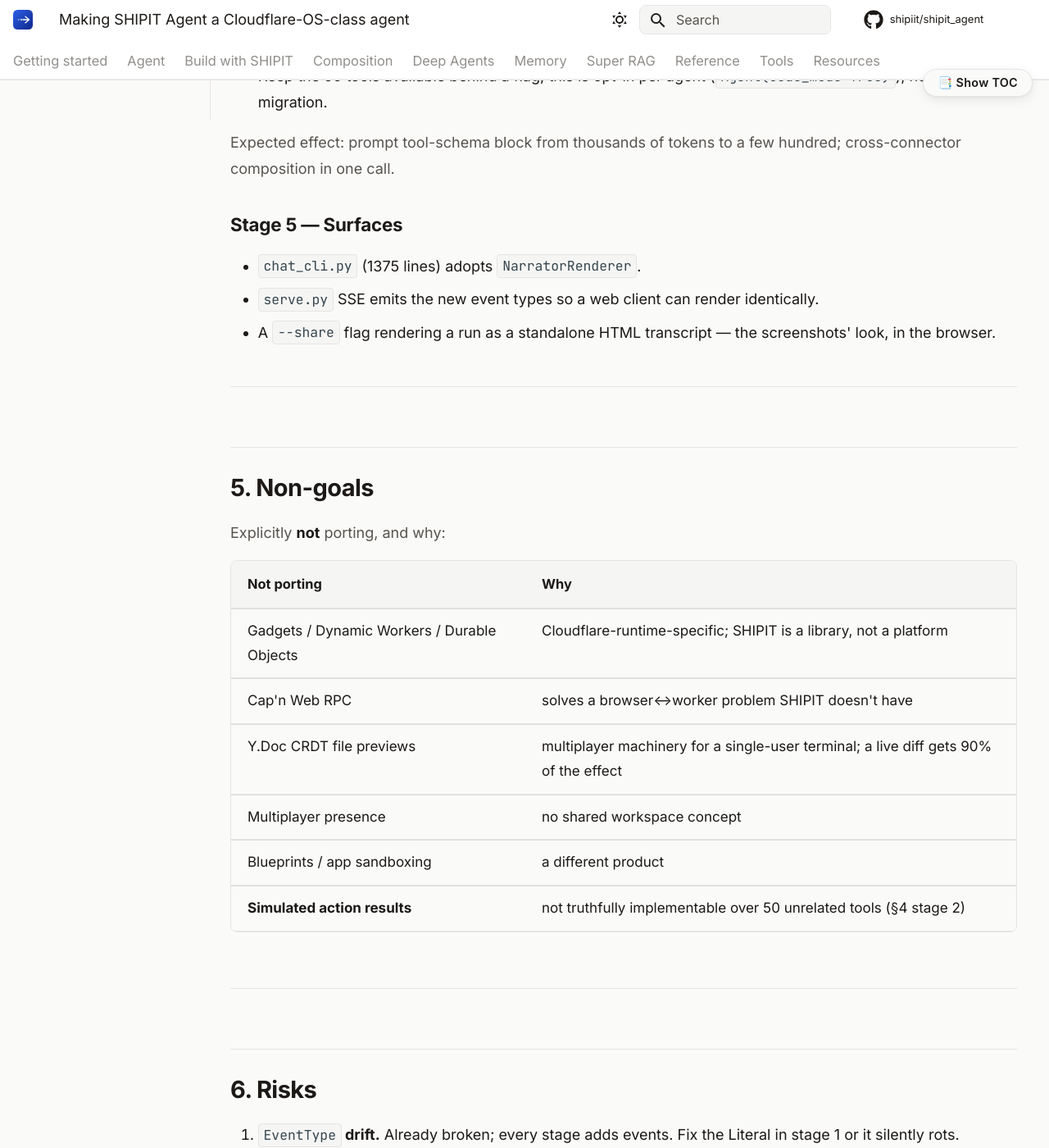
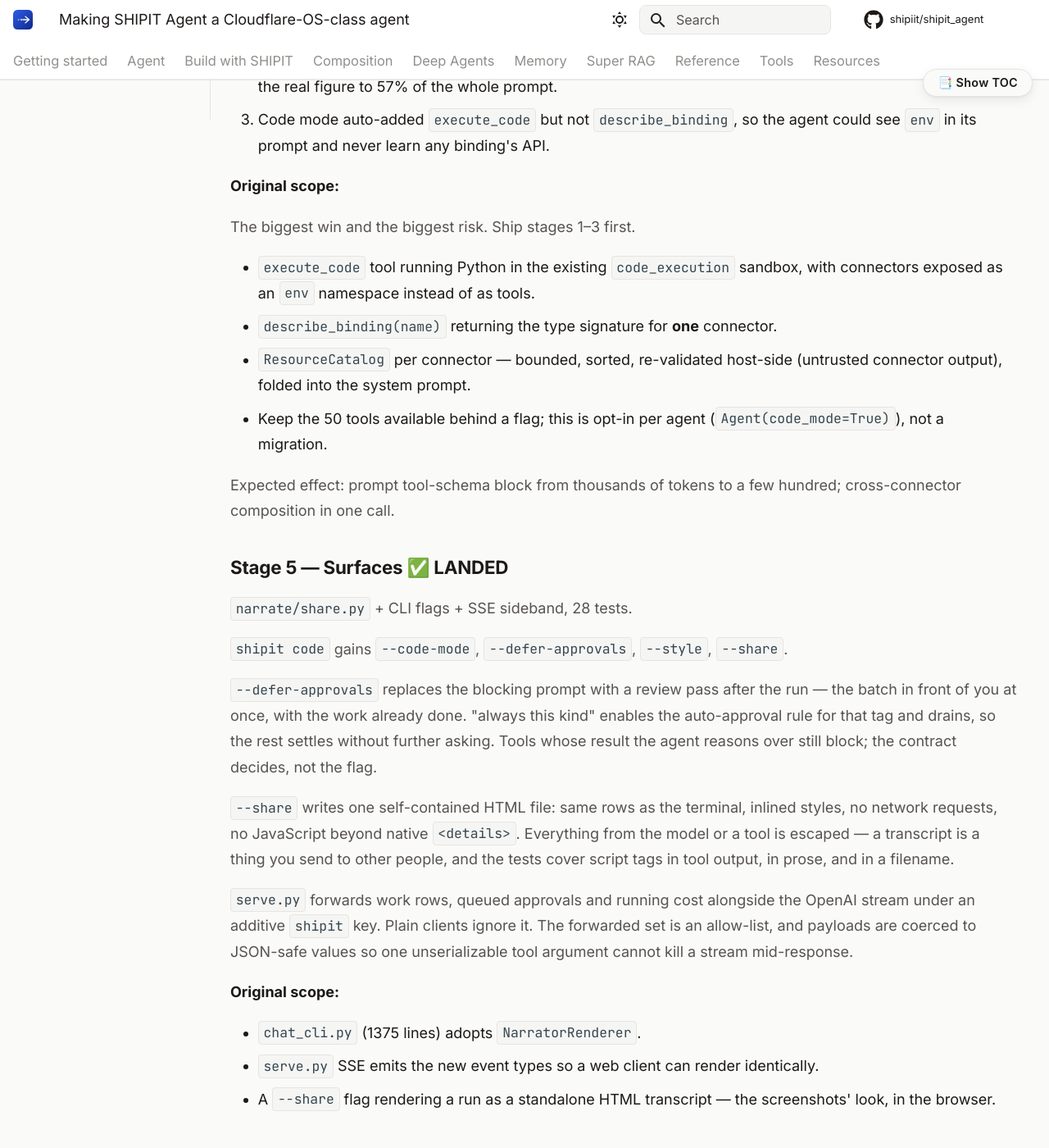
Before and after one commit to shipiit/shipit_agent, an MkDocs documentation site: the page built from docs/design/modern-agent-upgrade.md, in a window 1280 px wide and 1400 px high, scrolled down 26022 px. Shown: the whole window at 82% size. Built offline with MkDocs 1.6.1 and Material for MkDocs 9.7.7, drawn with Linux system fonts in a browser that asks for light colours; comment, search, counter and statistics services are not loaded; some of the changed text lies outside the part shown.

Commit message:
docs: all five stages landed

````diff
--- a/docs/design/modern-agent-upgrade.md
+++ b/docs/design/modern-agent-upgrade.md
@@ -18,9 +18,26 @@
 | **2** ✅ | Tool contracts + observation/action split + deferred approval queue | Yes — both runtimes, via one shared gate | Medium | **landed** |
 | **3** ✅ | Streaming tool-input parser, checkpoint compaction, `give_up` | Yes | Medium | **landed** |
 | **4** ✅ | Code mode — bindings, catalogs, `describe_binding`, `execute_code`, capability bridge | Yes, deeply | High | **landed** |
-| **5** | Surfaces — TUI, SSE/web parity, shareable run artifacts | No | Low | ~3 days |
+| **5** ✅ | Surfaces — CLI flags, SSE parity, shareable run transcripts | No | Low | **landed** |
 
-Stages 1, 3, and 5 are independent. Stage 2 gates stage 4.
+All five stages are landed. **2,548 tests pass, 0 failures.**
+
+```bash
+shipit code --code-mode --defer-approvals --share run.html "what TODOs are left?"
+```
+
+```
+  ⌕ Read README.md, searched for TODO ›
+    README.md · TODO
+
+Two TODOs left, both in the parser. I'll note them for the team.
+
+  ◈ Updated the todo list add ›
+
+Done — the list is updated.
+
+                                             27,360 tokens · claude-opus-5
+```
 
 ---
 
@@ -722,7 +739,30 @@
 
 Expected effect: prompt tool-schema block from thousands of tokens to a few hundred; cross-connector composition in one call.
 
-### Stage 5 — Surfaces
+### Stage 5 — Surfaces ✅ LANDED
+
+`narrate/share.py` + CLI flags + SSE sideband, 28 tests.
+
+`shipit code` gains `--code-mode`, `--defer-approvals`, `--style`, `--share`.
+
+`--defer-approvals` replaces the blocking prompt with a review pass after the
+run — the batch in front of you at once, with the work already done. "always
+this kind" enables the auto-approval rule for that tag and drains, so the rest
+settles without further asking. Tools whose result the agent reasons over still
+block; the contract decides, not the flag.
+
+`--share` writes one self-contained HTML file: same rows as the terminal,
+inlined styles, no network requests, no JavaScript beyond native `<details>`.
+Everything from the model or a tool is escaped — a transcript is a thing you
+send to other people, and the tests cover script tags in tool output, in prose,
+and in a filename.
+
+`serve.py` forwards work rows, queued approvals and running cost alongside the
+OpenAI stream under an additive `shipit` key. Plain clients ignore it. The
+forwarded set is an allow-list, and payloads are coerced to JSON-safe values so
+one unserializable tool argument cannot kill a stream mid-response.
+
+**Original scope:**
 
 - `chat_cli.py` (1375 lines) adopts `NarratorRenderer`.
 - `serve.py` SSE emits the new event types so a web client can render identically.
````
